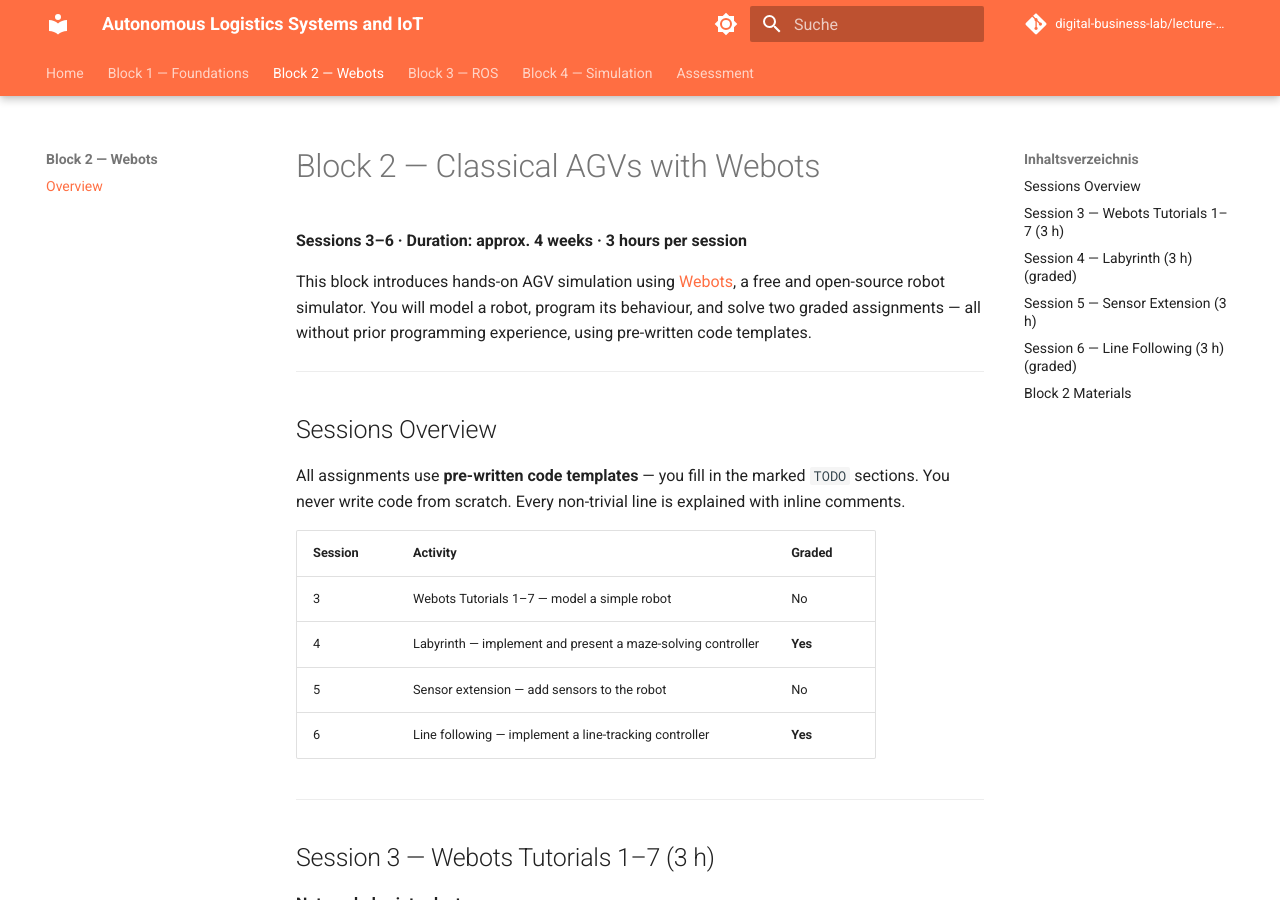
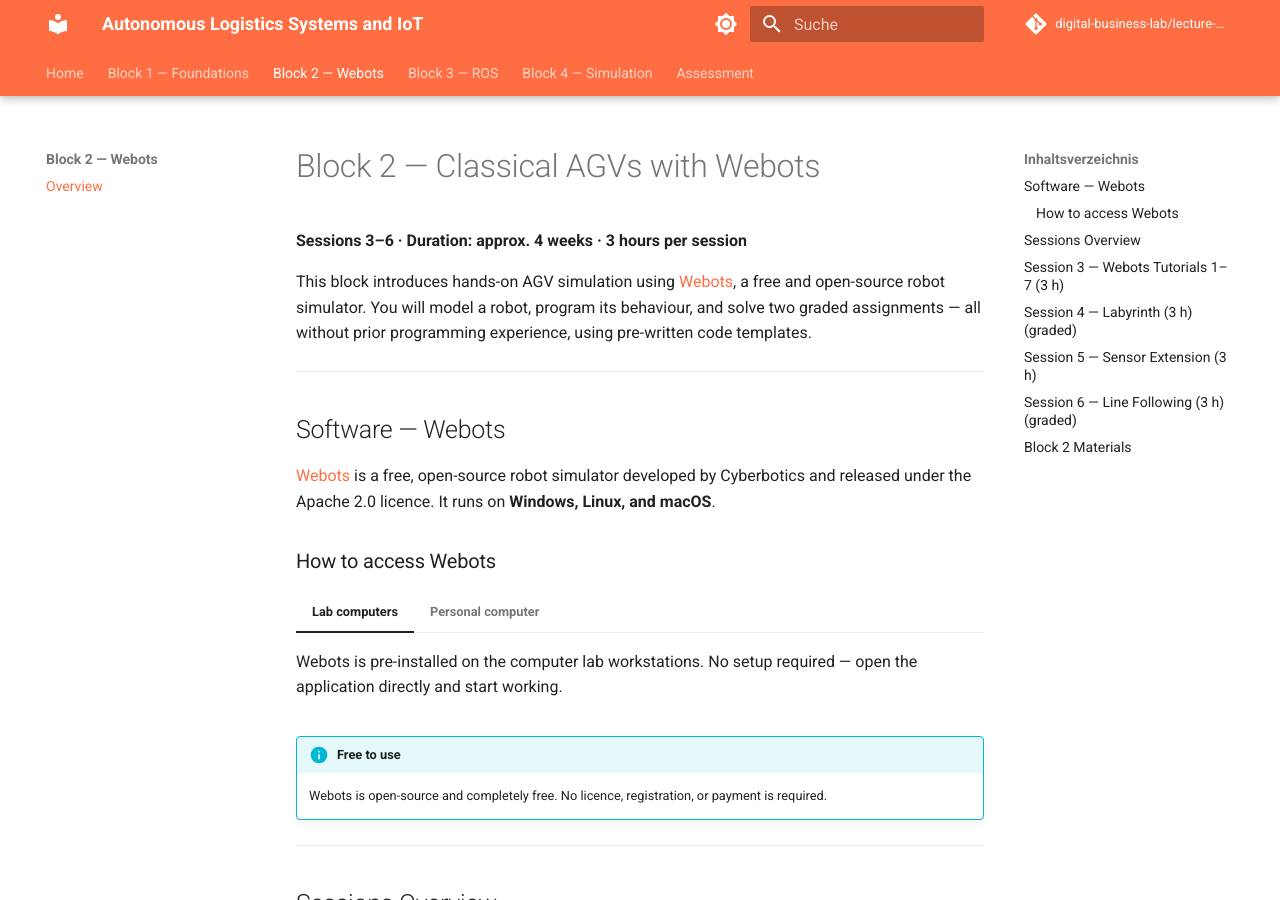
Before and after one commit to digital-business-lab/lecture-auto, an MkDocs documentation site: the page built from web/block-02/index.md, in a window 1280 px wide and 900 px high. Built offline with MkDocs 1.6.1 and Material for MkDocs 9.7.7, drawn with Linux system fonts in a browser that asks for light colours; comment, search, counter and statistics services are not loaded.

Commit message:
docs(block-02): add Webots software setup info and internal dev todos
Student-facing: add Software section to web/block-02/index.md with
tabbed instructions for lab computers (pre-installed) and personal
computers (download from cyberbotics.com); note open-source/free status.

Internal: add Open Development Tasks section to block-02-webots/README.md
with one-time todos for labyrinth dimension check and line-following
world creation.

Co-Authored-By: Claude Sonnet 4.6 <noreply@anthropic.com>

```diff
--- a/web/block-02/index.md
+++ b/web/block-02/index.md
@@ -3,6 +3,25 @@
 **Sessions 3–6 · Duration: approx. 4 weeks · 3 hours per session**
 
 This block introduces hands-on AGV simulation using [Webots](https://cyberbotics.com), a free and open-source robot simulator. You will model a robot, program its behaviour, and solve two graded assignments — all without prior programming experience, using pre-written code templates.
+
+---
+
+## Software — Webots
+
+[Webots](https://cyberbotics.com) is a free, open-source robot simulator developed by Cyberbotics and released under the Apache 2.0 licence. It runs on **Windows, Linux, and macOS**.
+
+### How to access Webots
+
+=== "Lab computers"
+
+    Webots is pre-installed on the computer lab workstations. No setup required — open the application directly and start working.
+
+=== "Personal computer"
+
+    Download and install Webots from [cyberbotics.com](https://cyberbotics.com). Select the installer for your operating system (Windows, Linux, or macOS) and follow the on-screen instructions.
+
+!!! info "Free to use"
+    Webots is open-source and completely free. No licence, registration, or payment is required.
 
 ---
 
```
Also changed, not shown: block-02-webots/README.md (+7 -0 lines).
